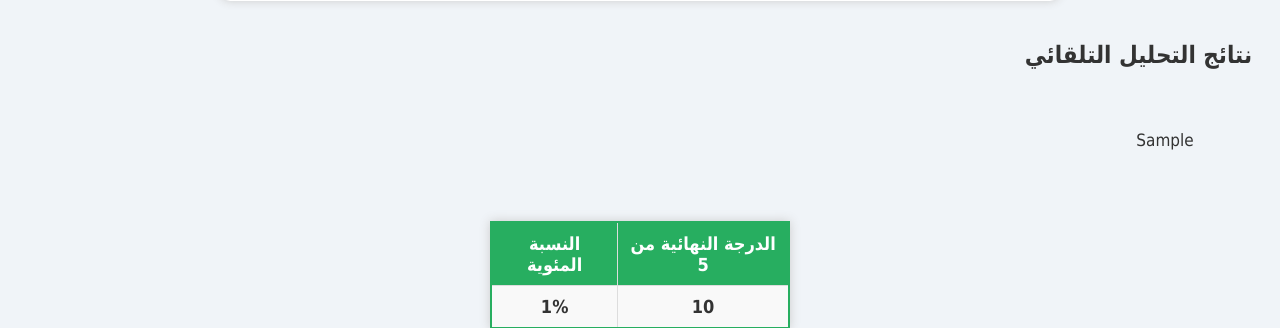
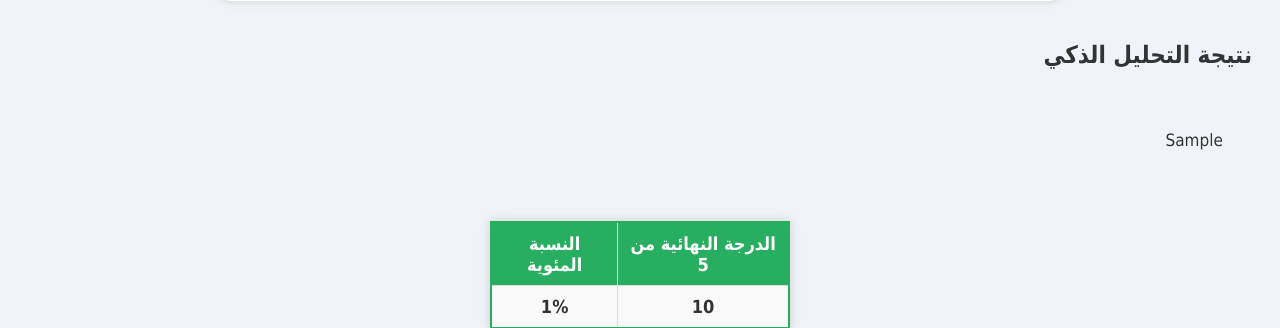
Before and after one commit to aliasiriiii/smart-ai, a Flask app: template templates/index.html in a window 1280 px wide. Shown: the part 1507-1835 px from the top of the page. Run offline with Flask 3, Linux system fonts and the light colour scheme; the template is opened without the code that fills it: most values are stand-ins (such as "Sample title", 1, 10 or a date in 2020).

Commit message:
Update index.html

```diff
--- a/templates/index.html
+++ b/templates/index.html
@@ -138,7 +138,7 @@
 
   {% if gpt_result %}
   <div id="print-section">
-        <h2 style="margin-top: 40px;">نتائج التحليل التلقائي</h2>
+    <h2 style="margin-top: 40px;">نتيجة التحليل الذكي</h2>
     <div style="white-space: pre-wrap; font-size: 17px; line-height: 2;">
       {{ gpt_result | safe }}
     </div>
```
Lines whose indentation alone changed are shown as unchanged.
